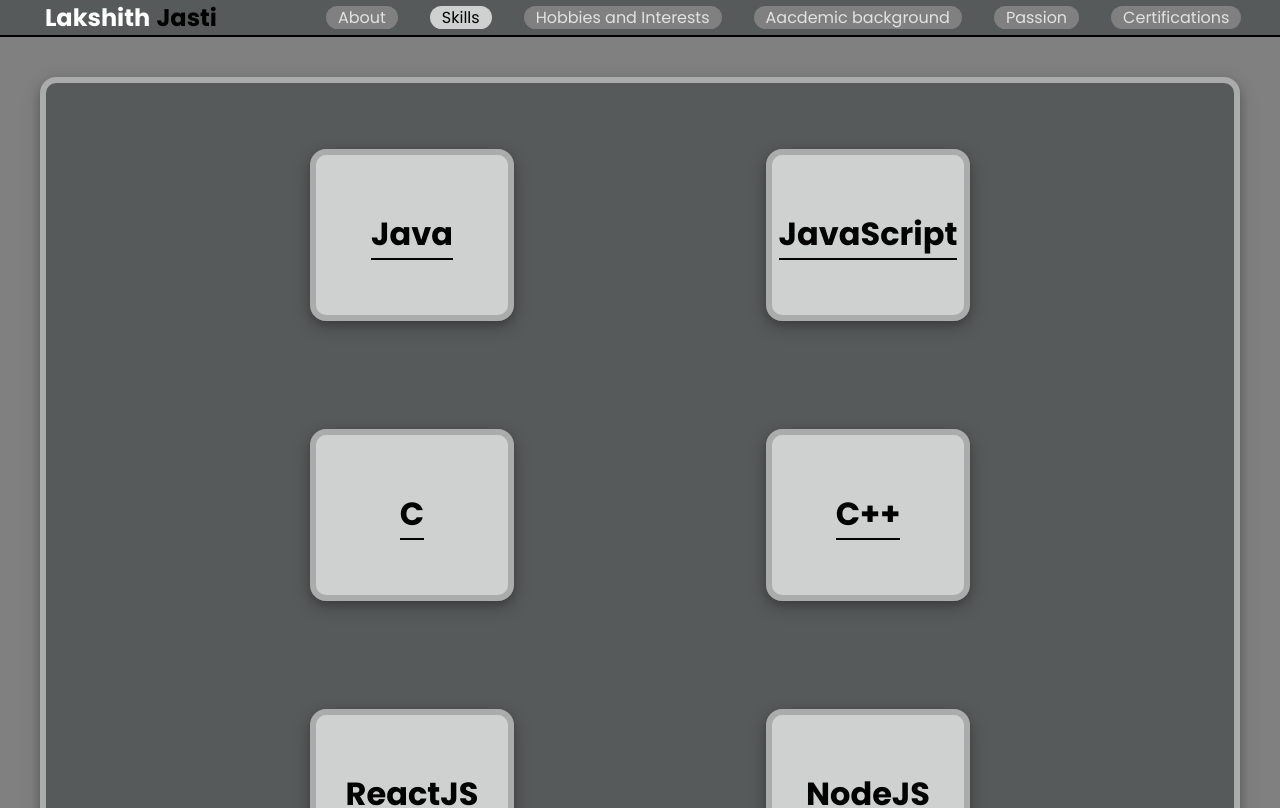
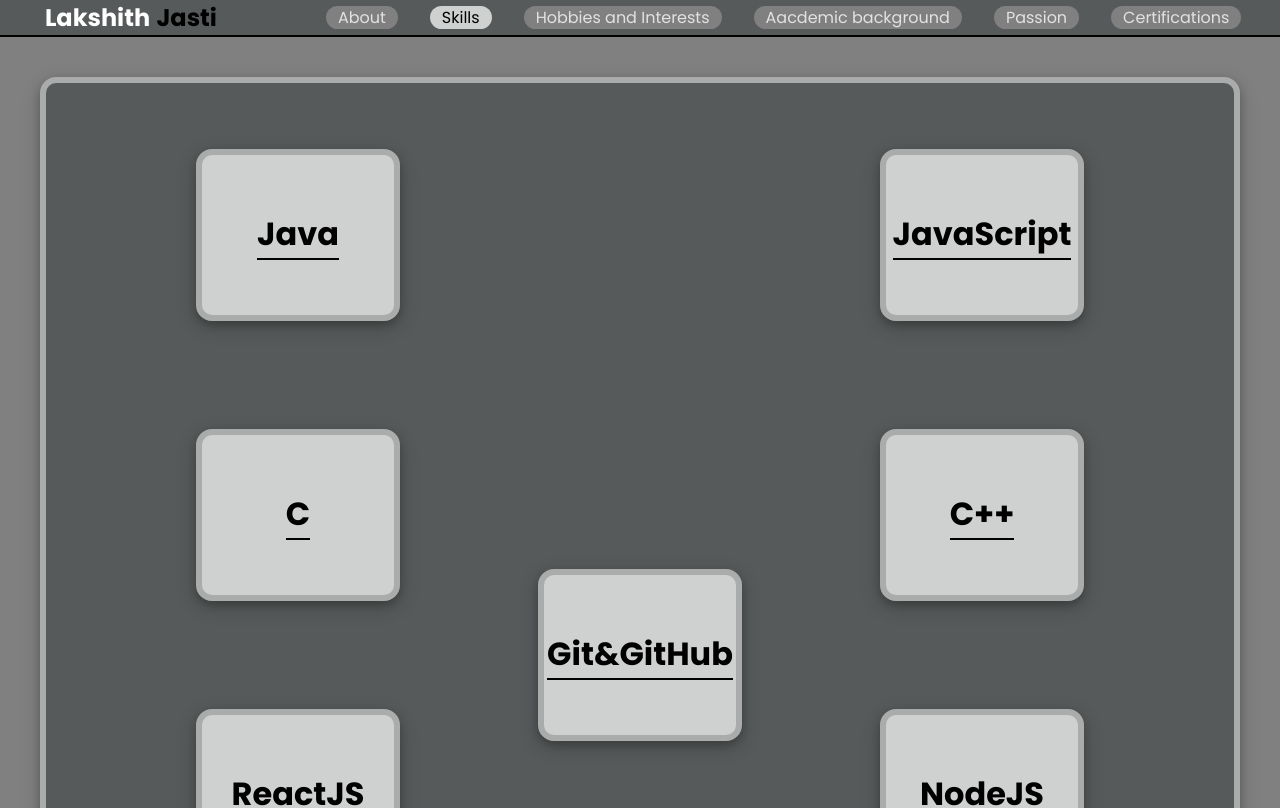
Before and after one commit to jastilakshith/myportfolio, a React (Create React App) app: page /skills in a window 1280 px wide. Shown: the top 808 px of the page. Built offline with nearby package versions, Linux system fonts and the light colour scheme.

Commit message:
Update Skills.js

```diff
--- a/src/components/Skills.js
+++ b/src/components/Skills.js
@@ -20,6 +20,12 @@
 
         <div className="section">
             <div className="tiles">
+                <h1>Git&GitHub</h1>
+            </div>
+        </div>
+
+        <div className="section">
+            <div className="tiles">
                 <h1>JavaScript</h1>
             </div>
             <div className="tiles">
```
